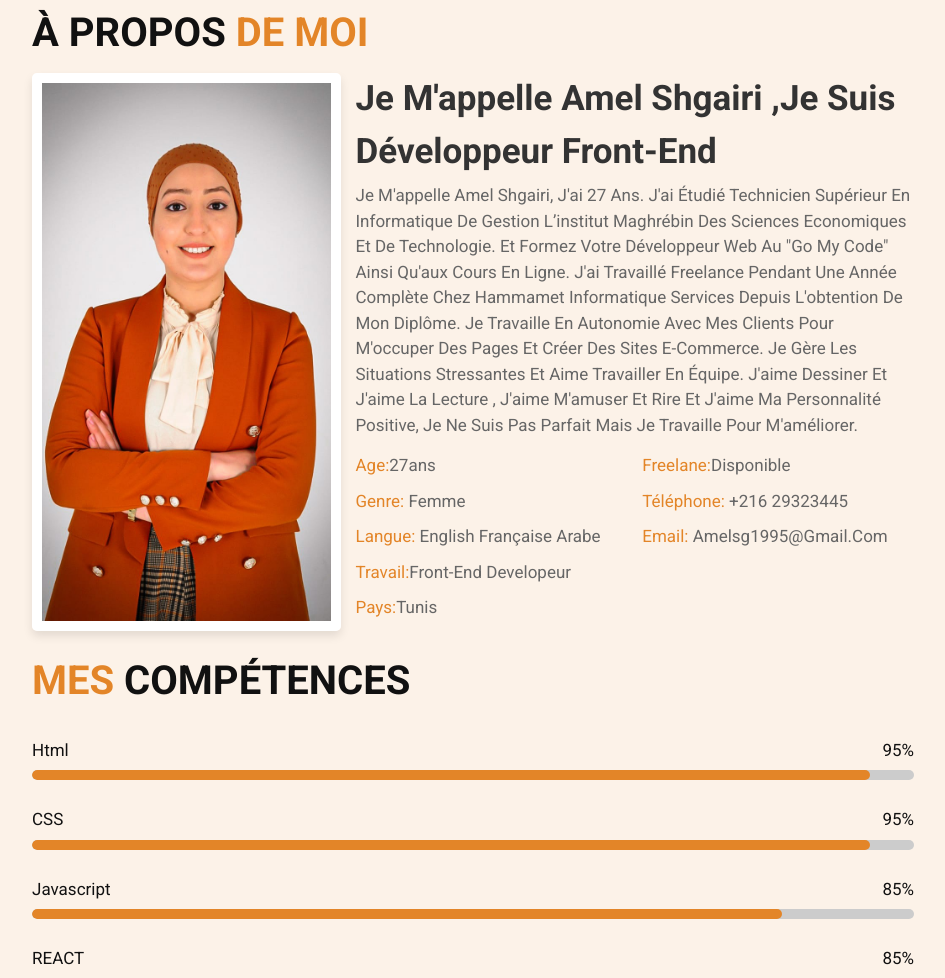
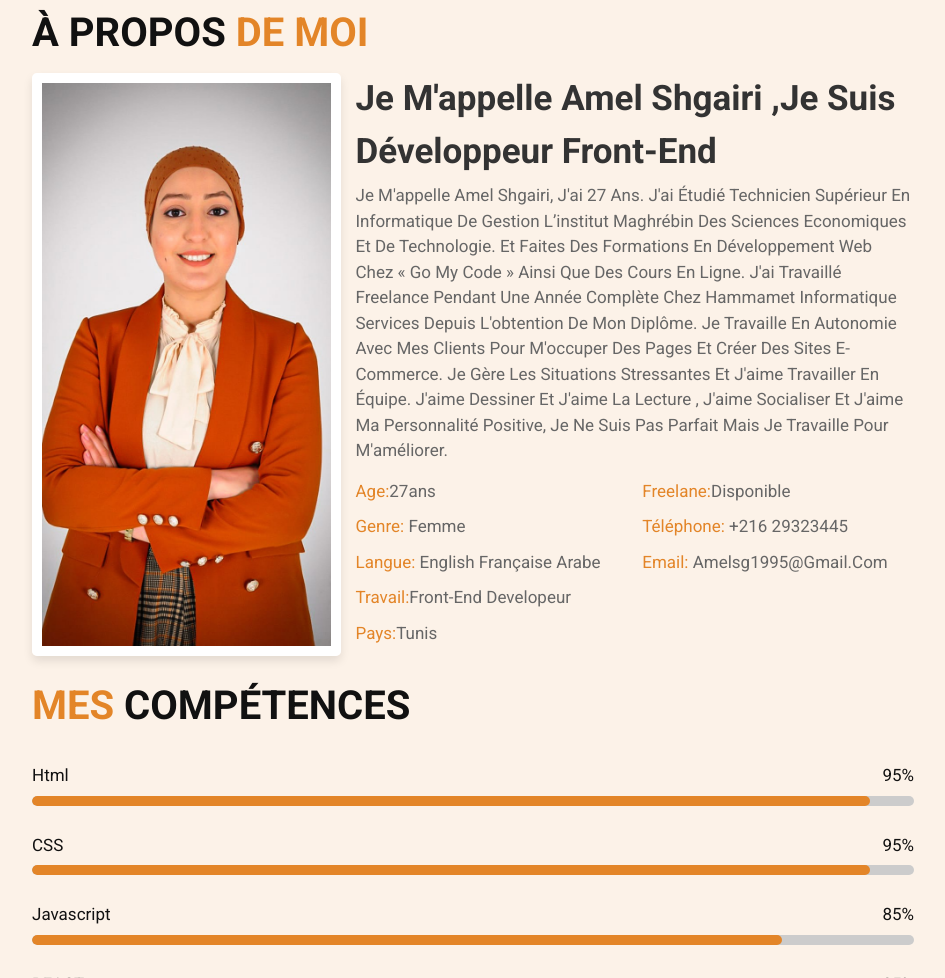
Before and after one commit to amelsghairi/portfolio, a plain HTML site: page index.html in a window 1280 px wide. Shown: the part 807-1785 px from the top of the page, without its empty margins (317-1262 px from the left). Drawn offline with Linux system fonts and the light colour scheme; a web font is replaced by a local one.

Commit message:
Update index.html

```diff
--- a/index.html
+++ b/index.html
@@ -67,11 +67,11 @@
             Je m'appelle Amel  Shgairi ,Je suis développeur front-end
         </h3>
         <p> Je m'appelle Amel  Shgairi, j'ai 27 ans. j'ai étudié technicien supérieur en informatique de gestion  L’institut Maghrébin des Sciences Economiques et de Technologie.
-            Et formez votre développeur web au "Go My Code" ainsi qu'aux cours en ligne.
+            Et Faites des formations en développement web chez « Go My Code » ainsi que des cours en ligne.
             J'ai travaillé freelance  pendant une année complète chez Hammamet Informatique Services depuis l'obtention de mon diplôme.
             Je travaille en autonomie avec mes clients pour m'occuper des pages et créer des sites e-commerce.
-             Je gère les situations stressantes et aime travailler en équipe.
-            J'aime dessiner et  j'aime la lecture  ,  j'aime m'amuser et rire et j'aime ma personnalité positive,
+             Je gère les situations stressantes et j'aime travailler en équipe.
+            J'aime dessiner et  j'aime la lecture  ,  j'aime socialiser  et j'aime ma personnalité positive,
             Je ne suis pas parfait mais je travaille pour m'améliorer.</p>
 <div class="box-container">
     <div class="box">
```
